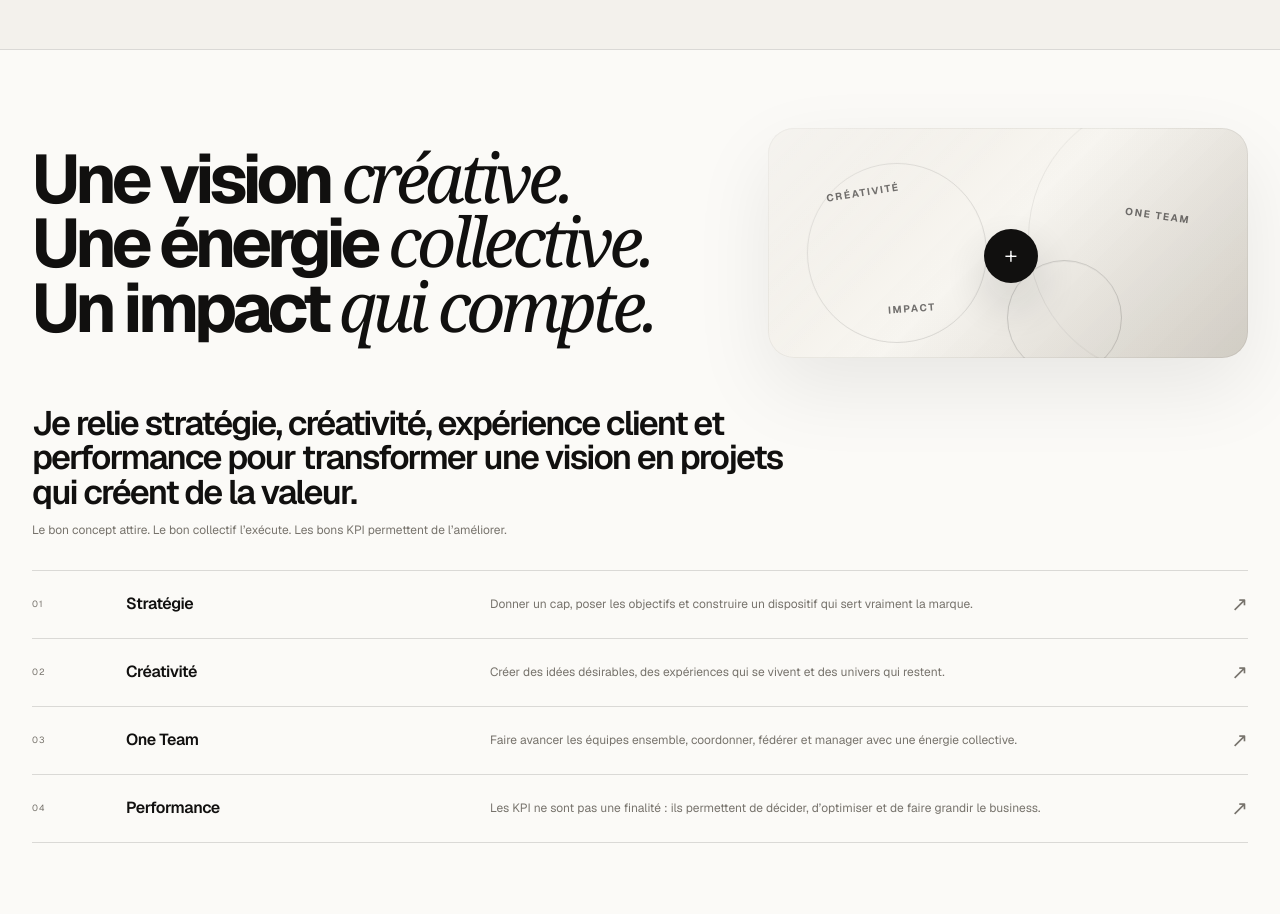
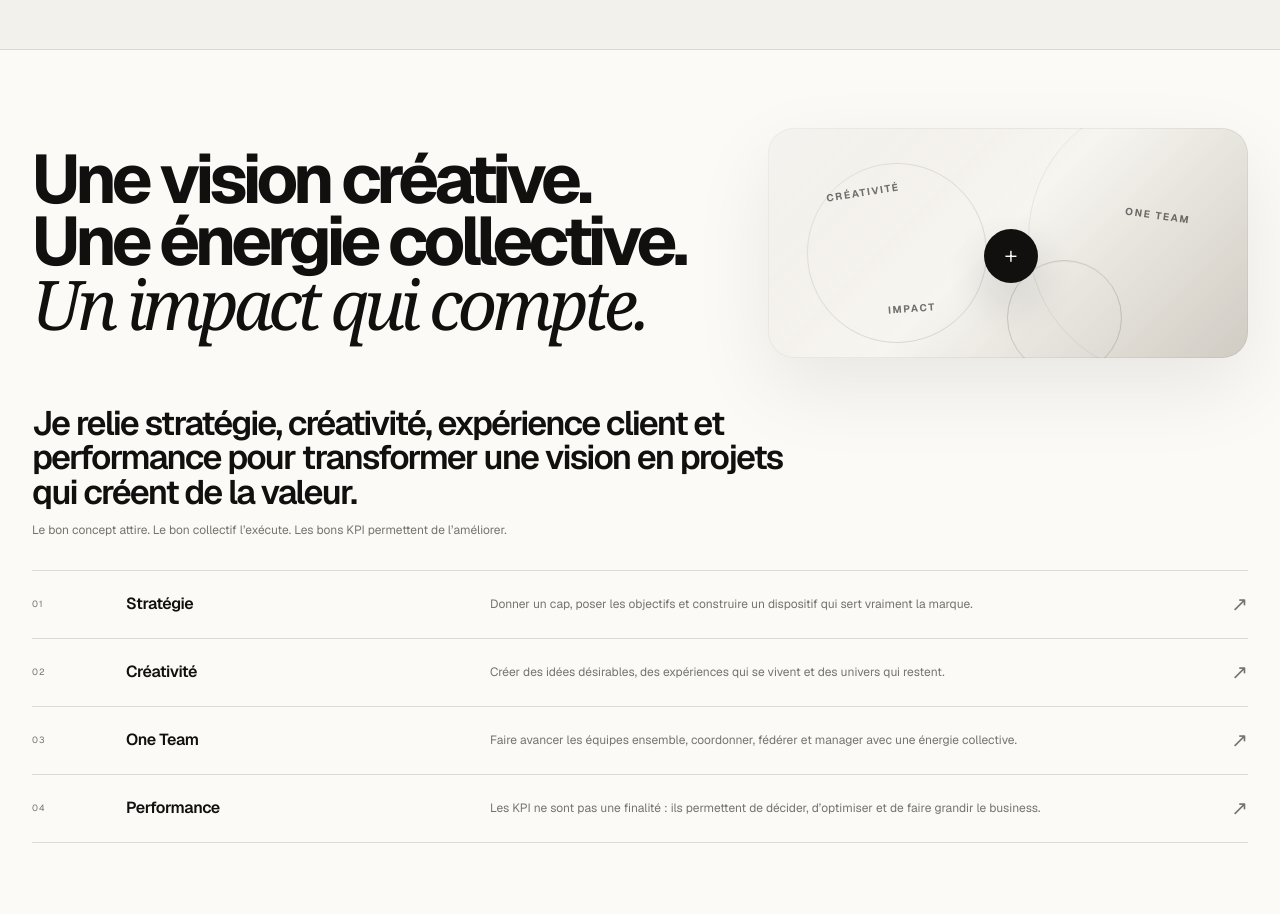
Before and after one commit to paulsebille/Portfolio, a Next.js app: page / in a window 1280 px wide. Shown: the part 1520-2434 px from the top of the page. Built offline with nearby package versions, Linux system fonts and the light colour scheme.

Commit message:
Adjust About headline emphasis

```diff
--- a/components/About.tsx
+++ b/components/About.tsx
@@ -42,9 +42,9 @@ export function About() {
         <div className="about-hero">
           <div className="about-hero-copy">
             <h2>
-              <span><strong>Une vision</strong> <em>créative.</em></span>
-              <span><strong>Une énergie</strong> <em>collective.</em></span>
-              <span><strong>Un impact</strong> <em>qui compte.</em></span>
+              <span><strong>Une vision créative.</strong></span>
+              <span><strong>Une énergie collective.</strong></span>
+              <span><em>Un impact qui compte.</em></span>
             </h2>
           </div>
           <div className="about-hero-visual" aria-hidden="true">
```
